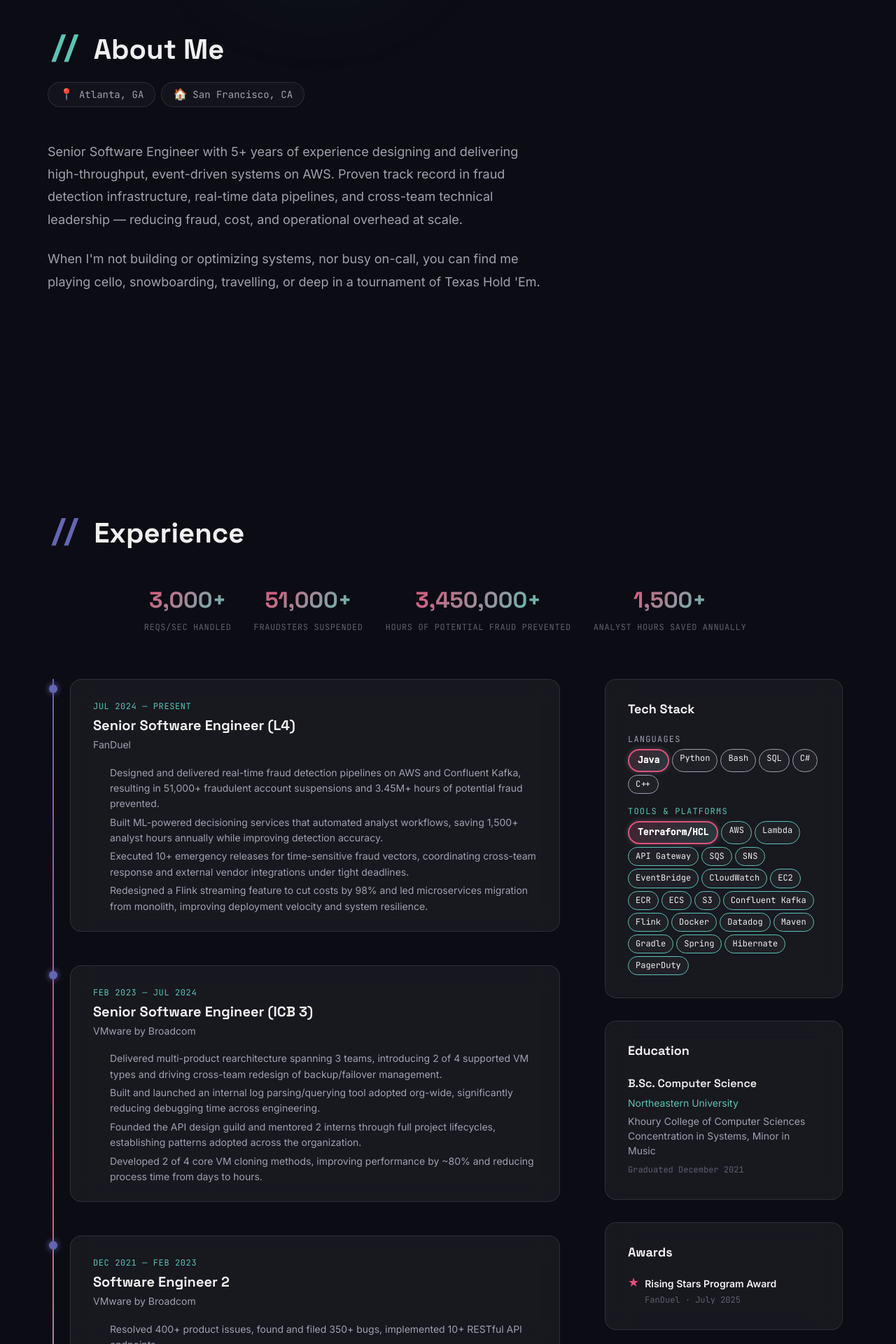
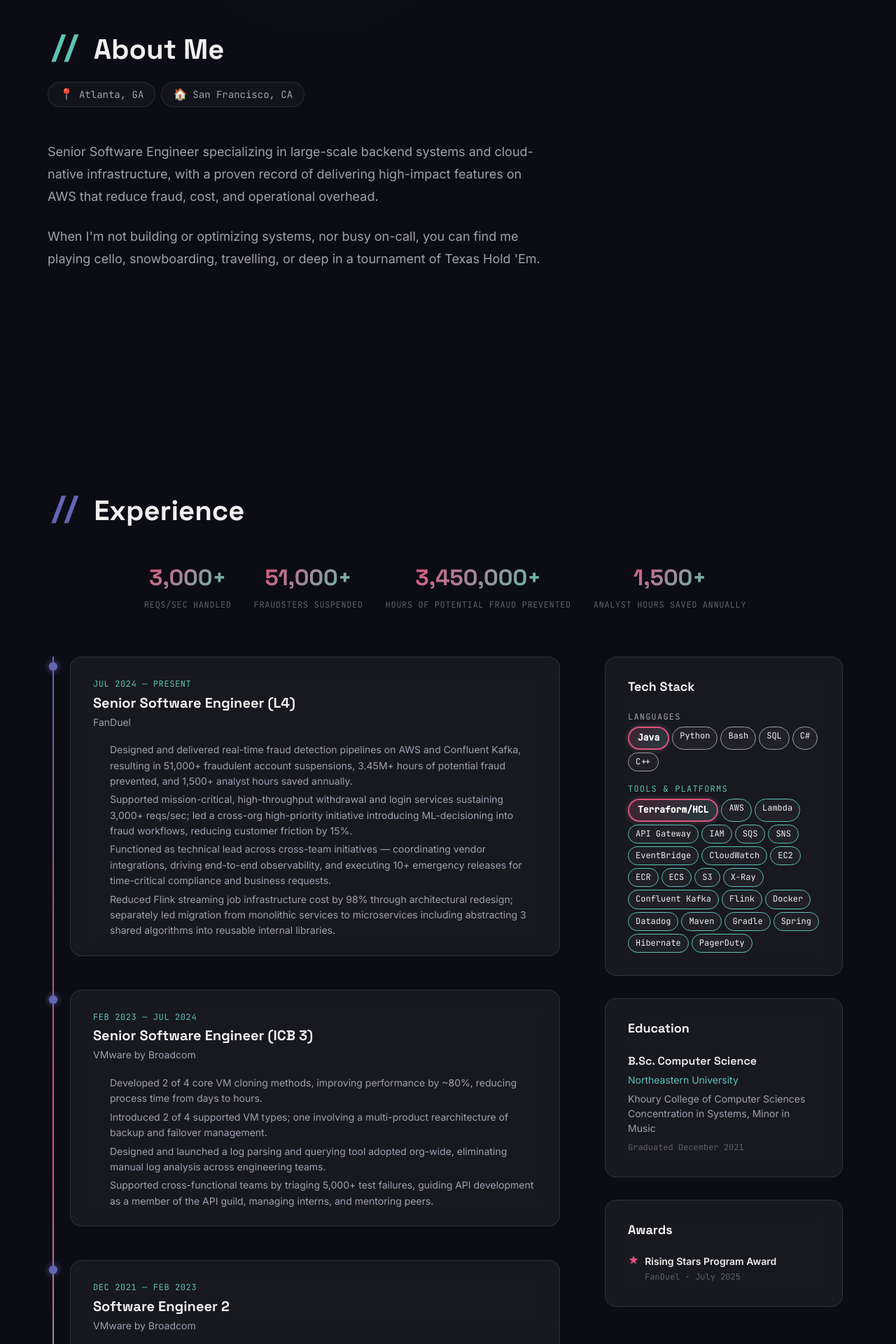
Before and after one commit to gepstein23/GenevieveEpsteinDotCom, a React (Vite) app: page / in a window 1280 px wide. Shown: the part 880-2800 px from the top of the page at 70% size. Built offline with nearby package versions, Linux system fonts and the light colour scheme; no server answers.

Commit message:
fix content

```diff
--- a/src/data/content.ts
+++ b/src/data/content.ts
@@ -20,9 +20,9 @@ export const content = {
     greeting: "Hello, I'm",
     taglines: [
       'Senior Software Engineer',
-      'Technical Leader',
-      'Event-Driven Architecture',
-      'Fraud Detection Infrastructure',
+      'Mentor and Leader',
+      'Cloud-Native Engineer',
+      'Backend Systems Builder',
     ],
     ctaPrimary: 'View My Work',
     ctaSecondary: 'Get In Touch',
@@ -32,12 +32,12 @@ export const content = {
   about: {
     heading: 'About Me',
     bio: [
-      'Senior Software Engineer with 5+ years of experience designing and delivering high-throughput, event-driven systems on AWS. Proven track record in fraud detection infrastructure, real-time data pipelines, and cross-team technical leadership — reducing fraud, cost, and operational overhead at scale.',
+      'Senior Software Engineer specializing in large-scale backend systems and cloud-native infrastructure, with a proven record of delivering high-impact features on AWS that reduce fraud, cost, and operational overhead.',
       "When I'm not building or optimizing systems, nor busy on-call, you can find me playing cello, snowboarding, travelling, or deep in a tournament of Texas Hold 'Em.",
     ],
     interestsHeading: "When I'm not coding",
     interests: [
-      { emoji: '\u{1F3BB}', label: 'Orchestra (Cello & Viola)' },
+      { emoji: '\u{1F3BB}', label: 'Cello & Viola' },
       { emoji: '\u{1F3C2}', label: 'Snowboarding' },
       { emoji: '\u{1F5A8}\uFE0F', label: '3D Printing' },
       { emoji: '\u{1F6B4}', label: 'SoulCycle' },
@@ -57,7 +57,7 @@ export const content = {
         id: 'poker-high-hand',
         title: 'Poker High Hand Simulator',
         description:
-          'Optimizing High Hand poker promotions using Monte Carlo Tree Search. A memory-efficient Java simulation engine with a React UI, CI/CD pipeline via GitHub Actions, and WAF-secured AWS hosting on EC2 and Amplify.',
+          'Built and released a public Java simulation engine using MCTS to model and optimize poker high hand promotion structures, with custom card-playing mechanics and configurable parameters. Deployed full stack on AWS EC2 and AWS Amplify with a fully automated multi-env CI/CD pipeline and WAF-secured endpoints; actively maintained and updated.',
         techStack: ['Java', 'React', 'AWS EC2', 'AWS Amplify', 'MCTS'],
         sourceUrl: 'https://github.com/gepstein23/PokerHighHandSimulator',
         liveUrl: 'https://pokersim.genevieveepstein.com',
@@ -112,10 +112,10 @@ export const content = {
         companyUrl: 'https://www.fanduel.com',
         period: 'Jul 2024 — Present',
         description: [
-          'Designed and delivered real-time fraud detection pipelines on AWS and Confluent Kafka, resulting in 51,000+ fraudulent account suspensions and 3.45M+ hours of potential fraud prevented.',
-          'Built ML-powered decisioning services that automated analyst workflows, saving 1,500+ analyst hours annually while improving detection accuracy.',
-          'Executed 10+ emergency releases for time-sensitive fraud vectors, coordinating cross-team response and external vendor integrations under tight deadlines.',
-          'Redesigned a Flink streaming feature to cut costs by 98% and led microservices migration from monolith, improving deployment velocity and system resilience.',
+          'Designed and delivered real-time fraud detection pipelines on AWS and Confluent Kafka, resulting in 51,000+ fraudulent account suspensions, 3.45M+ hours of potential fraud prevented, and 1,500+ analyst hours saved annually.',
+          'Supported mission-critical, high-throughput withdrawal and login services sustaining 3,000+ reqs/sec; led a cross-org high-priority initiative introducing ML-decisioning into fraud workflows, reducing customer friction by 15%.',
+          'Functioned as technical lead across cross-team initiatives — coordinating vendor integrations, driving end-to-end observability, and executing 10+ emergency releases for time-critical compliance and business requests.',
+          'Reduced Flink streaming job infrastructure cost by 98% through architectural redesign; separately led migration from monolithic services to microservices including abstracting 3 shared algorithms into reusable internal libraries.',
         ],
       },
       {
@@ -125,10 +125,10 @@ export const content = {
         companyUrl: 'https://www.broadcom.com/vmware',
         period: 'Feb 2023 — Jul 2024',
         description: [
-          'Delivered multi-product rearchitecture spanning 3 teams, introducing 2 of 4 supported VM types and driving cross-team redesign of backup/failover management.',
-          'Built and launched an internal log parsing/querying tool adopted org-wide, significantly reducing debugging time across engineering.',
-          'Founded the API design guild and mentored 2 interns through full project lifecycles, establishing patterns adopted across the organization.',
-          'Developed 2 of 4 core VM cloning methods, improving performance by ~80% and reducing process time from days to hours.',
+          'Developed 2 of 4 core VM cloning methods, improving performance by ~80%, reducing process time from days to hours.',
+          'Introduced 2 of 4 supported VM types; one involving a multi-product rearchitecture of backup and failover management.',
+          'Designed and launched a log parsing and querying tool adopted org-wide, eliminating manual log analysis across engineering teams.',
+          'Supported cross-functional teams by triaging 5,000+ test failures, guiding API development as a member of the API guild, managing interns, and mentoring peers.',
         ],
       },
       {
@@ -170,6 +170,7 @@ export const content = {
     { name: 'AWS', category: 'tools-platforms' },
     { name: 'Lambda', category: 'tools-platforms' },
     { name: 'API Gateway', category: 'tools-platforms' },
+    { name: 'IAM', category: 'tools-platforms' },
     { name: 'SQS', category: 'tools-platforms' },
     { name: 'SNS', category: 'tools-platforms' },
     { name: 'EventBridge', category: 'tools-platforms' },
@@ -178,6 +179,7 @@ export const content = {
     { name: 'ECR', category: 'tools-platforms' },
     { name: 'ECS', category: 'tools-platforms' },
     { name: 'S3', category: 'tools-platforms' },
+    { name: 'X-Ray', category: 'tools-platforms' },
     { name: 'Confluent Kafka', category: 'tools-platforms' },
     { name: 'Flink', category: 'tools-platforms' },
     { name: 'Docker', category: 'tools-platforms' },
--- a/src/types/index.ts
+++ b/src/types/index.ts
@@ -35,6 +35,7 @@ export interface ExperienceItem {
 export interface Skill {
   name: string
   category: 'languages' | 'tools-platforms'
+
   /** When true, the skill tag gets a special glow/accent treatment. */
   highlighted?: boolean
 }
```
